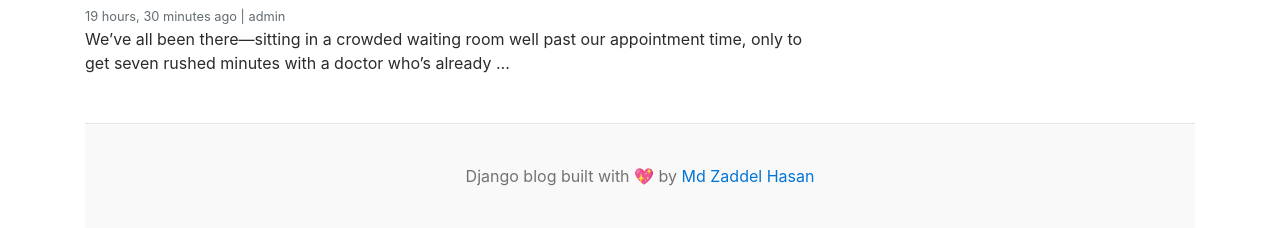
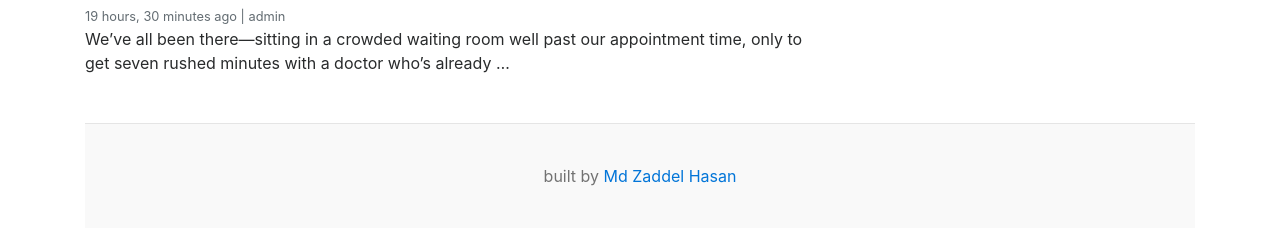
Before and after one commit to Fahimh007/Blog-site, a Django app: page / in a window 1280 px wide. Shown: the part 1362-1590 px from the top of the page. Run offline with Django 5.2, Linux system fonts and the light colour scheme; data comes from the database, SQL or seed files in the repository; both versions use the stored data as it was after the commit.

Commit message:
footer info cahnged

```diff
--- a/templates/base.html
+++ b/templates/base.html
@@ -55,7 +55,7 @@
 
     <!-- Footer Part -->
     <footer class="blog-footer mt-5">
-        <p>Django blog built with 💖 by <a href="#">Md Zaddel Hasan</a></p>
+        <p> built by <a href="#">Md Zaddel Hasan</a></p>
     </footer>
 </body>
 </html>
--- a/templates/home.html
+++ b/templates/home.html
@@ -58,7 +58,7 @@
             <h4 class="font-italic">Follow Us</h4>
             <ol class="list-unstyled">
               {% for i in social_links %}
-              <li><a href="{{ i.link }}" target="_blank">{{i.platfrom}}</a></li>
+                <li><a href="{{ i.link }}" target="_blank">{{i.platfrom}}</a></li>
               {% endfor %}
             </ol>
           </div>
```
Also changed, not shown: db.sqlite3.
